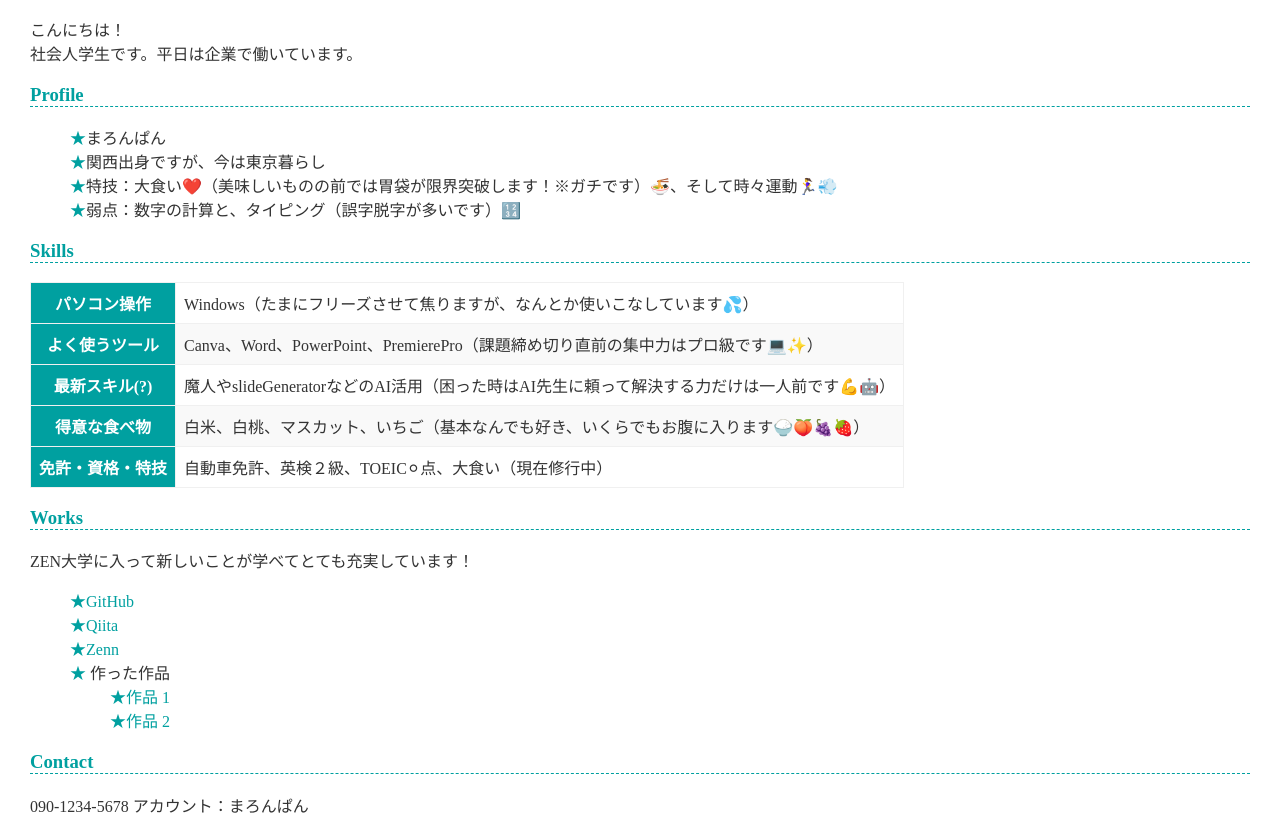
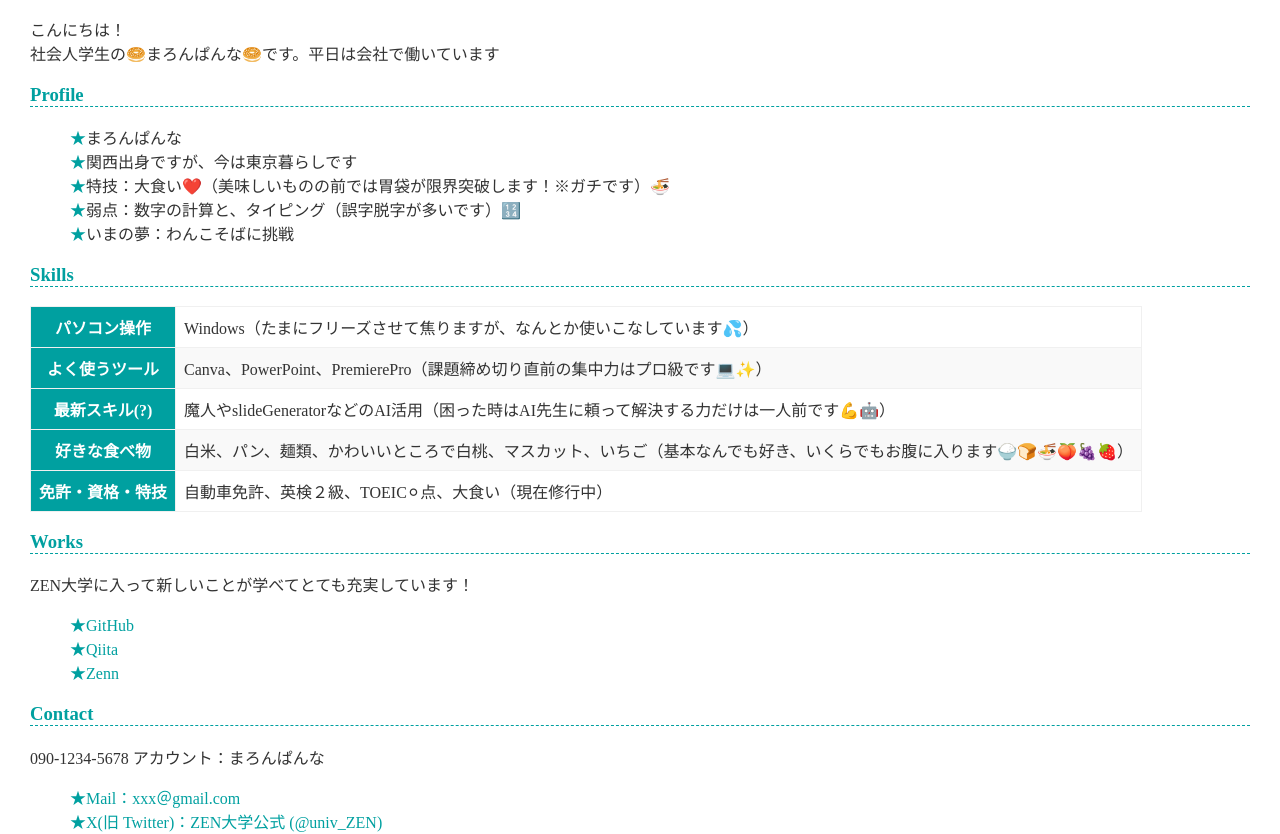
Before and after one commit to maronnpan/maronnpan.github.io, a plain HTML site: page index.html in a window 1280 px wide. Shown: the part 325-1159 px from the top of the page. Drawn offline with Linux system fonts and the light colour scheme.

Commit message:
内容修正

```diff
--- a/index.html
+++ b/index.html
@@ -4,25 +4,26 @@
     <meta charset="utf-8">
     <meta name="viewport" content="width=device-width, initial-scale=1">
     <link href="style.css" rel="stylesheet">
-    <title>まろんぱんのポートフォリオ</title>
+    <title>まろんぱんなのポートフォリオ</title>
   </head>
   <body>
 
-    <h1>まろんぱん</h1>
+    <h1>まろんぱんな</h1>
    <img src="あすたりすくん.png" width="150">
 
     <h2>About</h2>
     <p>
       こんにちは！<br>
-      社会人学生です。平日は企業で働いています。
+      社会人学生の🥯まろんぱんな🥯です。平日は会社で働いています
     </p>
 
     <h3>Profile</h3>
     <ul>
-      <li>まろんぱん</li>
-      <li>関西出身ですが、今は東京暮らし</li>
-      <li>特技：大食い❤️（美味しいものの前では胃袋が限界突破します！※ガチです）🍜、そして時々運動🏃‍♀️💨</li>
+      <li>まろんぱんな</li>
+      <li>関西出身ですが、今は東京暮らしです</li>
+      <li>特技：大食い❤️（美味しいものの前では胃袋が限界突破します！※ガチです）🍜</li>
       <li>弱点：数字の計算と、タイピング（誤字脱字が多いです）🔢</li>
+      <li>いまの夢：わんこそばに挑戦</li>
     </ul>
 
     <h3>Skills</h3>
@@ -33,15 +34,15 @@
       </tr>
       <tr>
         <th>よく使うツール</th>
-        <td>Canva、Word、PowerPoint、PremierePro（課題締め切り直前の集中力はプロ級です💻✨）</td>
+        <td>Canva、PowerPoint、PremierePro（課題締め切り直前の集中力はプロ級です💻✨）</td>
       </tr>
       <tr>
         <th>最新スキル(?)</th>
         <td>魔人やslideGeneratorなどのAI活用（困った時はAI先生に頼って解決する力だけは一人前です💪🤖）</td>
       </tr>
       <tr>
-        <th>得意な食べ物</th>
-        <td>白米、白桃、マスカット、いちご（基本なんでも好き、いくらでもお腹に入ります🍚🍑🍇🍓）</td>
+        <th>好きな食べ物</th>
+        <td>白米、パン、麺類、かわいいところで白桃、マスカット、いちご（基本なんでも好き、いくらでもお腹に入ります🍚🍞🍜🍑🍇🍓）</td>
       </tr>
       <tr>
         <th>免許・資格・特技</th>
@@ -55,17 +56,13 @@
       <li><a href="https://github.com/">GitHub</a></li>
       <li><a href="https://qiita.com/">Qiita</a></li>
       <li><a href="https://zenn.dev/">Zenn</a></li>
-      <li>
-        作った作品
-        <ul>
-          <li><a href="https://example.com/">作品 1</a></li>
-          <li><a href="https://example.com/">作品 2</a></li>
         </ul>
       </li>
     </ul>
 
     <h3>Contact</h3>
-    <p>090-1234-5678 アカウント：まろんぱん</p>
+    <p>090-1234-5678
+       アカウント：まろんぱんな</p>
     <ul>
       <li><a href="mailto:name@example.com">Mail：xxx＠gmail.com</a></li>
       <li><a href="https://x.com/univ_ZEN">X(旧 Twitter)：ZEN大学公式 (@univ_ZEN)</a></li>
```
